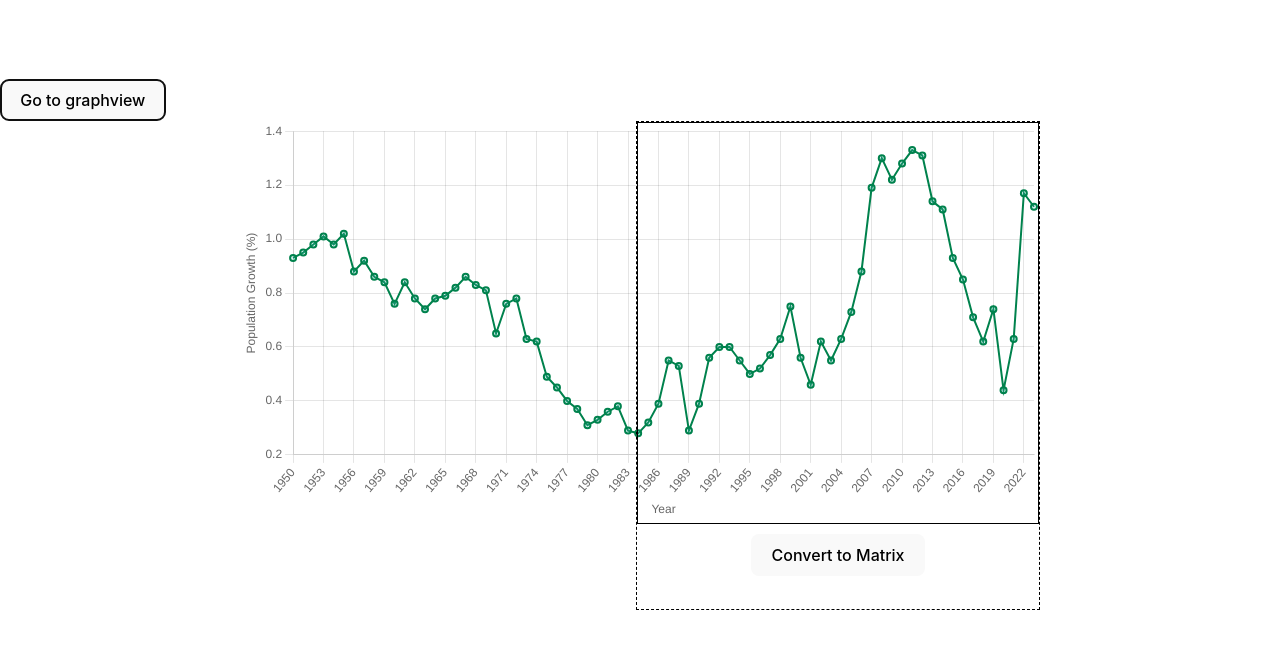
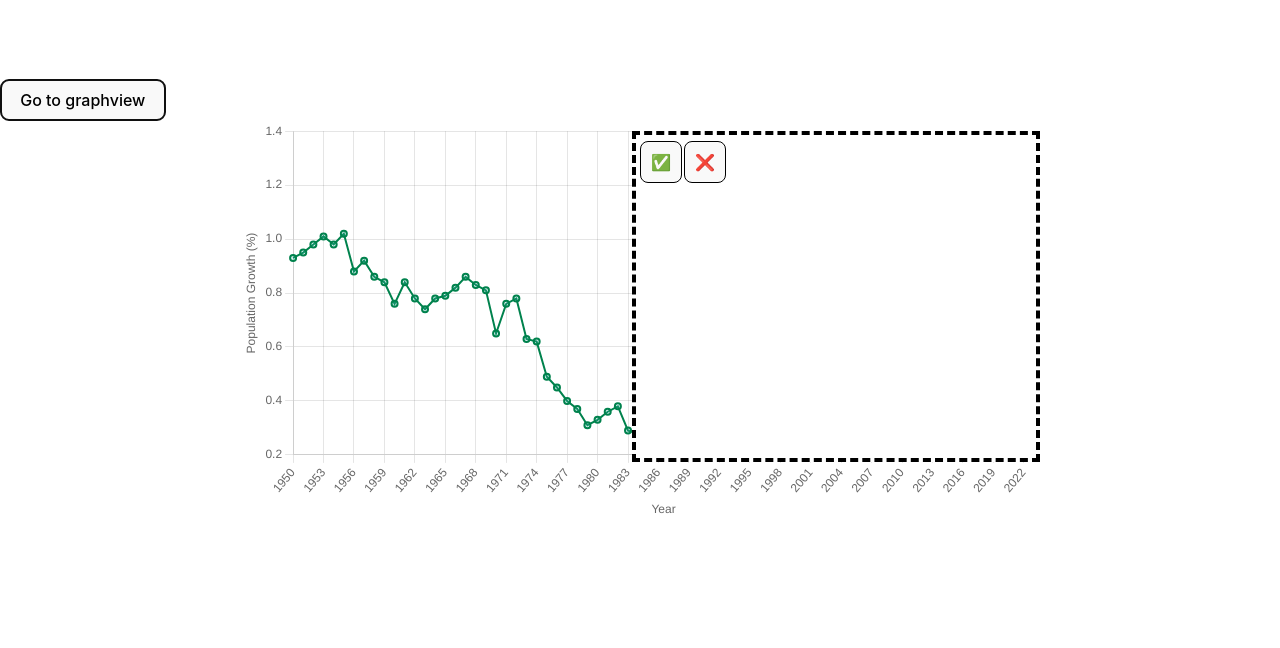
Before and after one commit to Carl-OW/Financial-Game, a React (Vite) app: page / in a window 1280 px wide. Both pictures are taken after a click on the button "Go to graphview". Shown: the top 648 px of the page. Built offline with nearby package versions, Linux system fonts and the light colour scheme.

Commit message:
Drawing mode

```diff
--- a/src/components/GraphView/DrawingCanvas/DrawingCanvas.tsx
+++ b/src/components/GraphView/DrawingCanvas/DrawingCanvas.tsx
@@ -4,11 +4,16 @@ interface Position {
   x: number;
   y: number;
 }
+interface DrawingCanvasProps {
+  graphHeight: number;
+}
 
-const DrawingCanvas: React.FC = () => {
+const DrawingCanvas: React.FC<DrawingCanvasProps> = ({ graphHeight }) => {
   const canvasRef = useRef<HTMLCanvasElement | null>(null);
   const [drawnPositions, setDrawnPositions] = useState<Position[]>([]);
   const [matrixOutput, setMatrixOutput] = useState<string>("");
+  const [background, setBackground] = useState<boolean>(true);
+  const [drawingMode, setDrawingMode] = useState<boolean>(true);
 
   const isDrawing = useRef<boolean>(false);
 
@@ -27,6 +32,9 @@ const DrawingCanvas: React.FC = () => {
 
   // Draw on the canvas
   const draw = (e: MouseEvent<HTMLCanvasElement>) => {
+    if (!drawingMode) {
+      return;
+    }
     if (!isDrawing.current) return;
 
     const canvas = canvasRef.current;
@@ -39,9 +47,9 @@ const DrawingCanvas: React.FC = () => {
     const x = e.clientX - rect.left;
     const y = e.clientY - rect.top;
 
-    ctx.lineWidth = 5;
+    ctx.lineWidth = 4;
     ctx.lineCap = "round";
-    ctx.strokeStyle = "black";
+    ctx.strokeStyle = "#00824d";
 
     ctx.lineTo(x, y);
     ctx.stroke();
@@ -54,6 +62,8 @@ const DrawingCanvas: React.FC = () => {
 
   // Convert drawn positions to matrix
   const convertToMatrix = () => {
+    setBackground(false);
+    setDrawingMode(false);
     const canvas = canvasRef.current;
     if (!canvas) return;
 
@@ -79,29 +89,66 @@ const DrawingCanvas: React.FC = () => {
     console.log(matrix);
   };
 
+  const cleanCanvas = () => {
+    const ctx = canvasRef.current?.getContext("2d");
+
+    if (ctx && canvasRef.current) {
+      // Clear the entire canvas
+      ctx.clearRect(0, 0, canvasRef.current.width, canvasRef.current.height);
+    } else {
+      console.error("Failed to get 2D rendering context");
+    }
+  };
+
   return (
-    <div
-      style={{ display: "flex", flexDirection: "column", alignItems: "center" }}
-    >
+    <div style={{ position: "relative", width: "400px" }}>
       <canvas
         ref={canvasRef}
         width="400"
-        height="400"
-        style={{ border: "1px solid black", cursor: "crosshair" }}
+        height={graphHeight}
+        style={{
+          border: "4px dashed black",
+          cursor: drawingMode ? "crosshair" : "",
+          background: background ? "white" : "none",
+          position: "absolute",
+          top: "0",
+          right: "0",
+        }}
         onMouseDown={startDrawing}
         onMouseMove={draw}
         onMouseUp={stopDrawing}
         onMouseOut={stopDrawing}
       />
-      <button
-        style={{ marginTop: "10px", padding: "10px 20px", fontSize: "16px" }}
-        onClick={convertToMatrix}
-      >
-        Convert to Matrix
-      </button>
-      <pre style={{ marginTop: "20px", whiteSpace: "pre-wrap" }}>
-        {matrixOutput}
-      </pre>
+      {drawingMode && (
+        <div style={{ top: 0, left: 0, position: "absolute", display: "flex" }}>
+          <button
+            style={{
+              marginTop: "10px",
+              fontSize: "16px",
+              border: "1px solid black",
+              marginRight: "2px",
+              padding: "10px",
+              top: 0,
+              left: 0,
+              display: "block",
+            }}
+            onClick={convertToMatrix}
+          >
+            ✅
+          </button>
+          <button
+            style={{
+              marginTop: "10px",
+              fontSize: "16px",
+              padding: "10px",
+              border: "1px solid black",
+            }}
+            onClick={cleanCanvas}
+          >
+            ❌
+          </button>
+        </div>
+      )}
     </div>
   );
 };
--- a/src/components/GraphView/GraphView.tsx
+++ b/src/components/GraphView/GraphView.tsx
@@ -2,92 +2,23 @@ import DrawingCanvas from "./DrawingCanvas/DrawingCanvas";
 import PopulationGrowthGraph from "./PopulationGrowthGraph/PopulationGrowthGraph";
 
 import styles from "./graphview.module.scss";
-const data = [
-  { year: 1950, populationGrowth: 0.93 },
-  { year: 1951, populationGrowth: 0.95 },
-  { year: 1952, populationGrowth: 0.98 },
-  { year: 1953, populationGrowth: 1.01 },
-  { year: 1954, populationGrowth: 0.98 },
-  { year: 1955, populationGrowth: 1.02 },
-  { year: 1956, populationGrowth: 0.88 },
-  { year: 1957, populationGrowth: 0.92 },
-  { year: 1958, populationGrowth: 0.86 },
-  { year: 1959, populationGrowth: 0.84 },
-  { year: 1960, populationGrowth: 0.76 },
-  { year: 1961, populationGrowth: 0.84 },
-  { year: 1962, populationGrowth: 0.78 },
-  { year: 1963, populationGrowth: 0.74 },
-  { year: 1964, populationGrowth: 0.78 },
-  { year: 1965, populationGrowth: 0.79 },
-  { year: 1966, populationGrowth: 0.82 },
-  { year: 1967, populationGrowth: 0.86 },
-  { year: 1968, populationGrowth: 0.83 },
-  { year: 1969, populationGrowth: 0.81 },
-  { year: 1970, populationGrowth: 0.65 },
-  { year: 1971, populationGrowth: 0.76 },
-  { year: 1972, populationGrowth: 0.78 },
-  { year: 1973, populationGrowth: 0.63 },
-  { year: 1974, populationGrowth: 0.62 },
-  { year: 1975, populationGrowth: 0.49 },
-  { year: 1976, populationGrowth: 0.45 },
-  { year: 1977, populationGrowth: 0.4 },
-  { year: 1978, populationGrowth: 0.37 },
-  { year: 1979, populationGrowth: 0.31 },
-  { year: 1980, populationGrowth: 0.33 },
-  { year: 1981, populationGrowth: 0.36 },
-  { year: 1982, populationGrowth: 0.38 },
-  { year: 1983, populationGrowth: 0.29 },
-  { year: 1984, populationGrowth: 0.28 },
-  { year: 1985, populationGrowth: 0.32 },
-  { year: 1986, populationGrowth: 0.39 },
-  { year: 1987, populationGrowth: 0.55 },
-  { year: 1988, populationGrowth: 0.53 },
-  { year: 1989, populationGrowth: 0.29 },
-  { year: 1990, populationGrowth: 0.39 },
-  { year: 1991, populationGrowth: 0.56 },
-  { year: 1992, populationGrowth: 0.6 },
-  { year: 1993, populationGrowth: 0.6 },
-  { year: 1994, populationGrowth: 0.55 },
-  { year: 1995, populationGrowth: 0.5 },
-  { year: 1996, populationGrowth: 0.52 },
-  { year: 1997, populationGrowth: 0.57 },
-  { year: 1998, populationGrowth: 0.63 },
-  { year: 1999, populationGrowth: 0.75 },
-  { year: 2000, populationGrowth: 0.56 },
-  { year: 2001, populationGrowth: 0.46 },
-  { year: 2002, populationGrowth: 0.62 },
-  { year: 2003, populationGrowth: 0.55 },
-  { year: 2004, populationGrowth: 0.63 },
-  { year: 2005, populationGrowth: 0.73 },
-  { year: 2006, populationGrowth: 0.88 },
-  { year: 2007, populationGrowth: 1.19 },
-  { year: 2008, populationGrowth: 1.3 },
-  { year: 2009, populationGrowth: 1.22 },
-  { year: 2010, populationGrowth: 1.28 },
-  { year: 2011, populationGrowth: 1.33 },
-  { year: 2012, populationGrowth: 1.31 },
-  { year: 2013, populationGrowth: 1.14 },
-  { year: 2014, populationGrowth: 1.11 },
-  { year: 2015, populationGrowth: 0.93 },
-  { year: 2016, populationGrowth: 0.85 },
-  { year: 2017, populationGrowth: 0.71 },
-  { year: 2018, populationGrowth: 0.62 },
-  { year: 2019, populationGrowth: 0.74 },
-  { year: 2020, populationGrowth: 0.44 },
-  { year: 2021, populationGrowth: 0.63 },
-  { year: 2022, populationGrowth: 1.17 },
-  { year: 2023, populationGrowth: 1.12 },
-];
+import { data } from "./db/population";
+import React from "react";
 
 export const GraphView = () => {
+  const [graphHeight, setGraphHeight] = React.useState(0);
+
+  const heightChange = (val: number) => {
+    setGraphHeight(val);
+  };
   return (
     <>
       <div className={styles.graphArea}>
         <div className={styles.graph}>
-          <PopulationGrowthGraph data={data} />
+          <PopulationGrowthGraph heightChange={heightChange} data={data} />
         </div>
         <div className={styles.drawArea}>
-          <DrawingCanvas />
+          <DrawingCanvas graphHeight={graphHeight} />
         </div>
       </div>
     </>
--- a/src/components/GraphView/PopulationGrowthGraph/PopulationGrowthGraph.tsx
+++ b/src/components/GraphView/PopulationGrowthGraph/PopulationGrowthGraph.tsx
@@ -29,9 +29,23 @@ type DataPoint = {
 
 type GraphProps = {
   data: DataPoint[];
+  heightChange: (val: number) => void;
 };
 
-const PopulationGrowthGraph: React.FC<GraphProps> = ({ data }) => {
+const PopulationGrowthGraph: React.FC<GraphProps> = ({
+  data,
+  heightChange,
+}) => {
+  const chartRef = React.useRef(null);
+
+  React.useEffect(() => {
+    const chart = chartRef.current?.chartInstance ?? chartRef.current;
+
+    if (chart && chart.chartArea) {
+      const chartArea = chart.chartArea;
+      heightChange(chartArea.bottom - chartArea.top);
+    }
+  }, []);
   // Prepare the data for the chart
   const chartData = {
     labels: data.map((point) => point.year), // X-axis labels (years)
@@ -78,7 +92,7 @@ const PopulationGrowthGraph: React.FC<GraphProps> = ({ data }) => {
 
   return (
     <div style={{ width: "800px", height: "400px" }}>
-      <Line data={chartData} options={chartOptions} />
+      <Line ref={chartRef} data={chartData} options={chartOptions} />
     </div>
   );
 };
--- /dev/null
+++ b/src/components/GraphView/db/population.ts
@@ -0,0 +1,76 @@
+export const data = [
+  { year: 1950, populationGrowth: 0.93 },
+  { year: 1951, populationGrowth: 0.95 },
+  { year: 1952, populationGrowth: 0.98 },
+  { year: 1953, populationGrowth: 1.01 },
+  { year: 1954, populationGrowth: 0.98 },
+  { year: 1955, populationGrowth: 1.02 },
+  { year: 1956, populationGrowth: 0.88 },
+  { year: 1957, populationGrowth: 0.92 },
+  { year: 1958, populationGrowth: 0.86 },
+  { year: 1959, populationGrowth: 0.84 },
+  { year: 1960, populationGrowth: 0.76 },
+  { year: 1961, populationGrowth: 0.84 },
+  { year: 1962, populationGrowth: 0.78 },
+  { year: 1963, populationGrowth: 0.74 },
+  { year: 1964, populationGrowth: 0.78 },
+  { year: 1965, populationGrowth: 0.79 },
+  { year: 1966, populationGrowth: 0.82 },
+  { year: 1967, populationGrowth: 0.86 },
+  { year: 1968, populationGrowth: 0.83 },
+  { year: 1969, populationGrowth: 0.81 },
+  { year: 1970, populationGrowth: 0.65 },
+  { year: 1971, populationGrowth: 0.76 },
+  { year: 1972, populationGrowth: 0.78 },
+  { year: 1973, populationGrowth: 0.63 },
+  { year: 1974, populationGrowth: 0.62 },
+  { year: 1975, populationGrowth: 0.49 },
+  { year: 1976, populationGrowth: 0.45 },
+  { year: 1977, populationGrowth: 0.4 },
+  { year: 1978, populationGrowth: 0.37 },
+  { year: 1979, populationGrowth: 0.31 },
+  { year: 1980, populationGrowth: 0.33 },
+  { year: 1981, populationGrowth: 0.36 },
+  { year: 1982, populationGrowth: 0.38 },
+  { year: 1983, populationGrowth: 0.29 },
+  { year: 1984, populationGrowth: 0.28 },
+  { year: 1985, populationGrowth: 0.32 },
+  { year: 1986, populationGrowth: 0.39 },
+  { year: 1987, populationGrowth: 0.55 },
+  { year: 1988, populationGrowth: 0.53 },
+  { year: 1989, populationGrowth: 0.29 },
+  { year: 1990, populationGrowth: 0.39 },
+  { year: 1991, populationGrowth: 0.56 },
+  { year: 1992, populationGrowth: 0.6 },
+  { year: 1993, populationGrowth: 0.6 },
+  { year: 1994, populationGrowth: 0.55 },
+  { year: 1995, populationGrowth: 0.5 },
+  { year: 1996, populationGrowth: 0.52 },
+  { year: 1997, populationGrowth: 0.57 },
+  { year: 1998, populationGrowth: 0.63 },
+  { year: 1999, populationGrowth: 0.75 },
+  { year: 2000, populationGrowth: 0.56 },
+  { year: 2001, populationGrowth: 0.46 },
+  { year: 2002, populationGrowth: 0.62 },
+  { year: 2003, populationGrowth: 0.55 },
+  { year: 2004, populationGrowth: 0.63 },
+  { year: 2005, populationGrowth: 0.73 },
+  { year: 2006, populationGrowth: 0.88 },
+  { year: 2007, populationGrowth: 1.19 },
+  { year: 2008, populationGrowth: 1.3 },
+  { year: 2009, populationGrowth: 1.22 },
+  { year: 2010, populationGrowth: 1.28 },
+  { year: 2011, populationGrowth: 1.33 },
+  { year: 2012, populationGrowth: 1.31 },
+  { year: 2013, populationGrowth: 1.14 },
+  { year: 2014, populationGrowth: 1.11 },
+  { year: 2015, populationGrowth: 0.93 },
+  { year: 2016, populationGrowth: 0.85 },
+  { year: 2017, populationGrowth: 0.71 },
+  { year: 2018, populationGrowth: 0.62 },
+  { year: 2019, populationGrowth: 0.74 },
+  { year: 2020, populationGrowth: 0.44 },
+  { year: 2021, populationGrowth: 0.63 },
+  { year: 2022, populationGrowth: 1.17 },
+  { year: 2023, populationGrowth: 1.12 },
+];
--- a/src/components/GraphView/graphview.module.scss
+++ b/src/components/GraphView/graphview.module.scss
@@ -16,5 +16,7 @@
 .drawArea {
   position: absolute;
   right: 0;
-  border: 1px dashed black;
+  top: 10px;
+  background-color: white;
+  background: none;
 }
```
